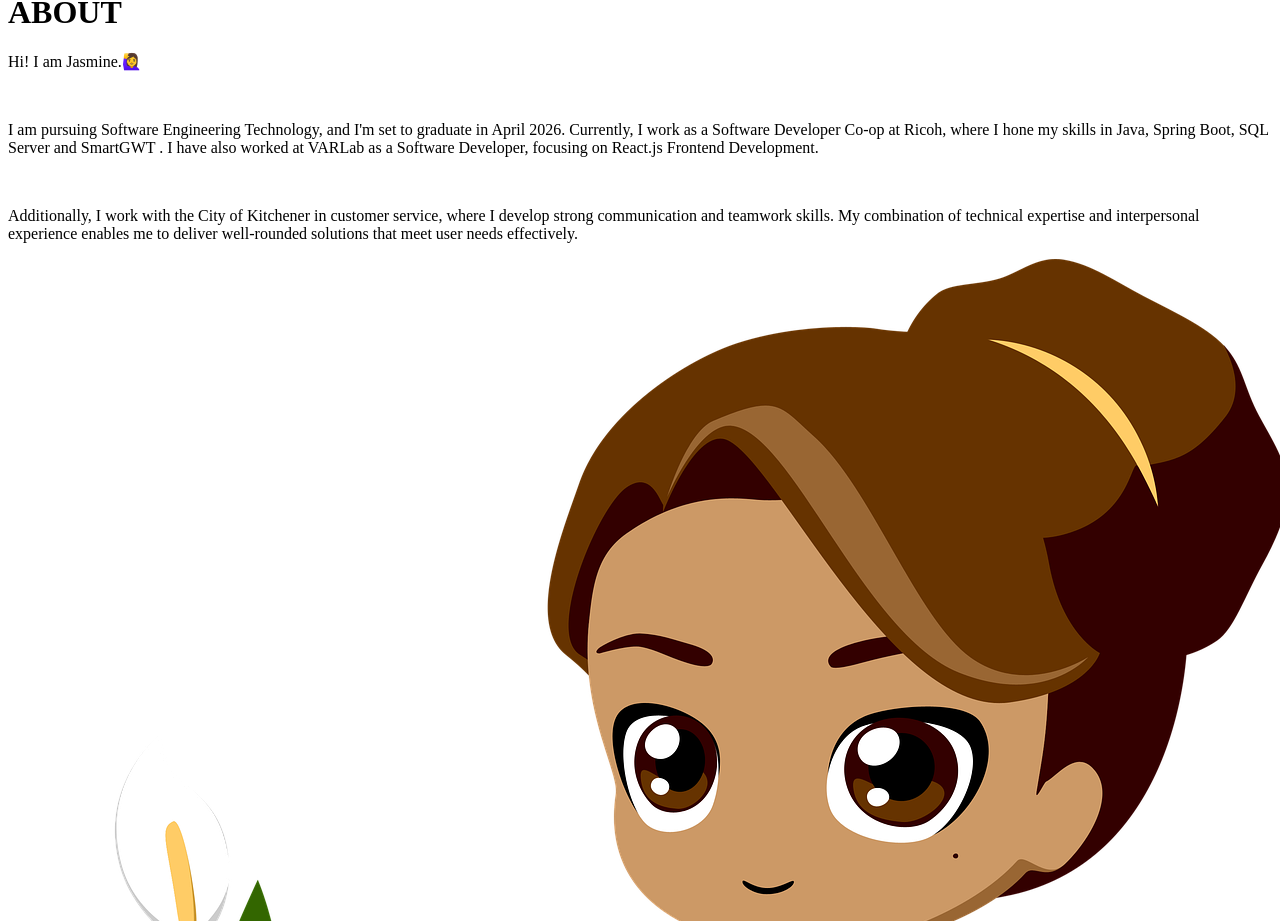
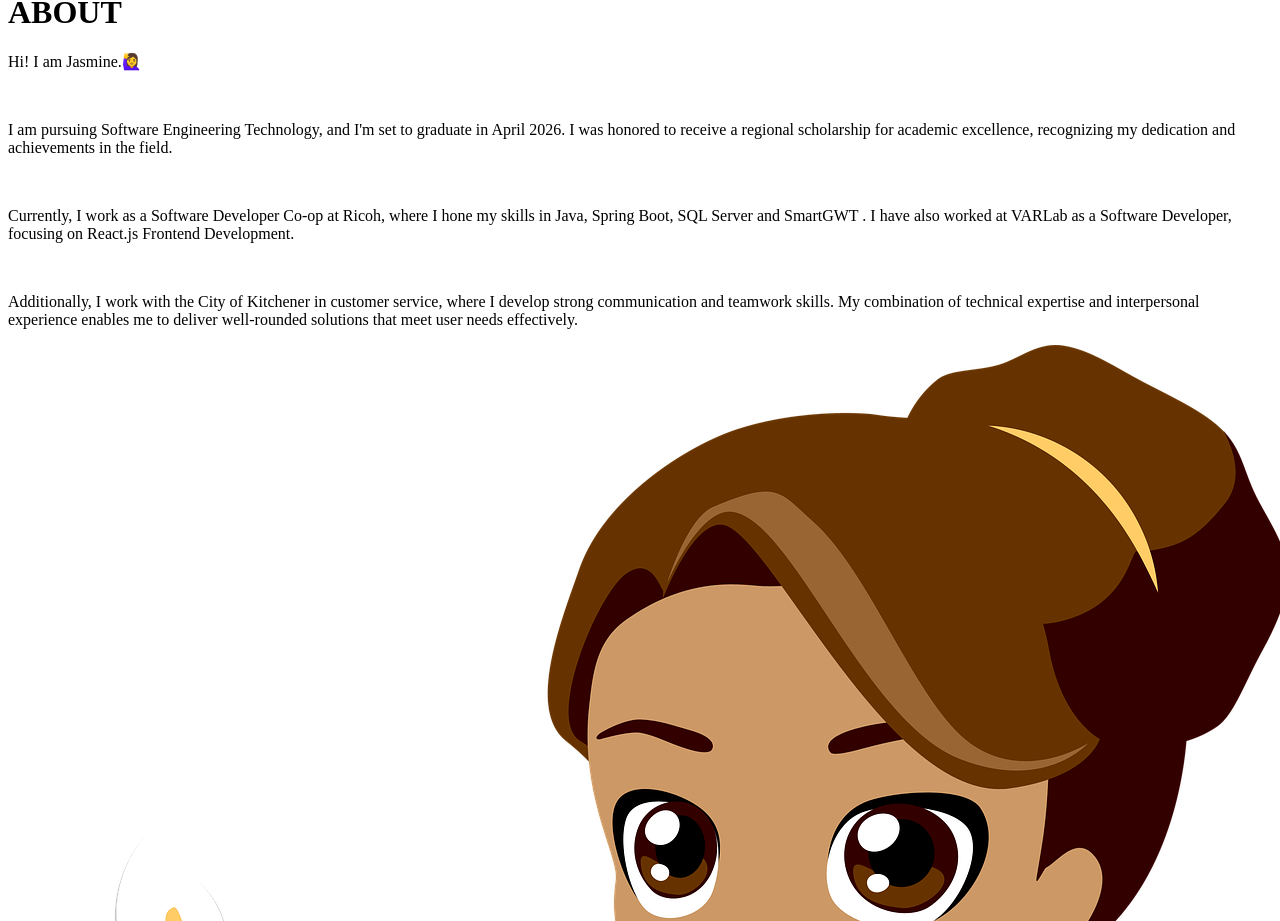
Before and after one commit to imjas-mine/personal-portfolio, a React (Vite) app: page / in a window 1280 px wide. Shown: the part 2339-3260 px from the top of the page. Built offline with nearby package versions, Linux system fonts and the light colour scheme; the HTML template or start-up script is replaced by a standard one.

Commit message:
modified about section

```diff
--- a/src/components/About.jsx
+++ b/src/components/About.jsx
@@ -23,7 +23,11 @@ const About = () => {
             <br />
             <p>
               I am pursuing Software Engineering Technology, and I'm set to
-              graduate in April 2026. Currently, I work as a Software Developer Co-op
+              graduate in April 2026. I was honored to receive a regional scholarship for academic excellence, recognizing my dedication and achievements in the field.
+              </p>
+              <br></br>
+              <p>
+              Currently, I work as a Software Developer Co-op
               at <span className="font-bold">Ricoh</span>, where I hone my skills in <span className="font-bold">Java, Spring Boot, SQL Server and SmartGWT </span>.
               I have also worked at <span className="font-bold">VARLab</span> as a Software Developer, focusing on <span className="font-bold">React.js Frontend Development.</span>
             </p>
```
